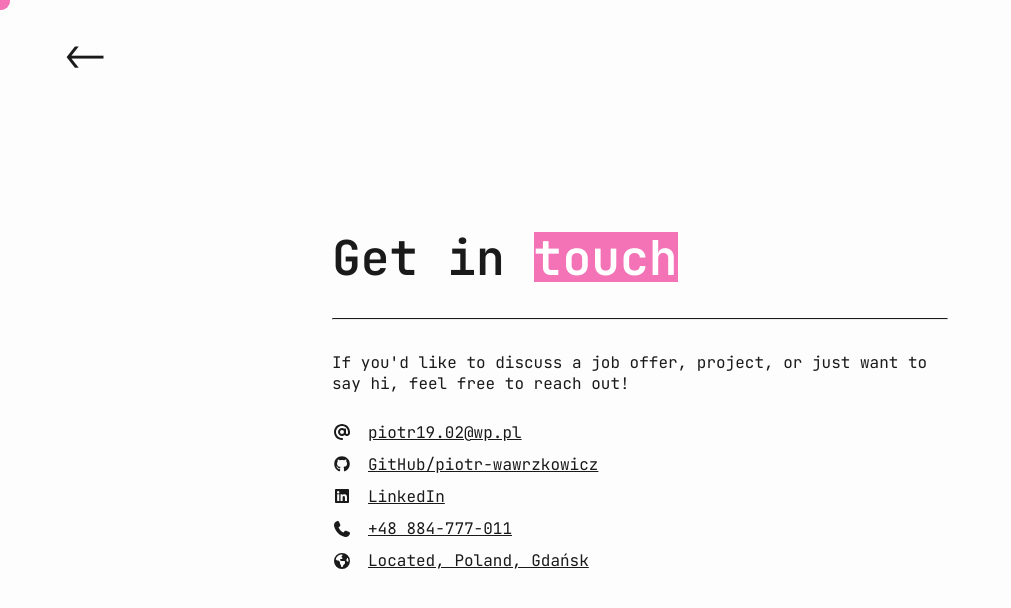
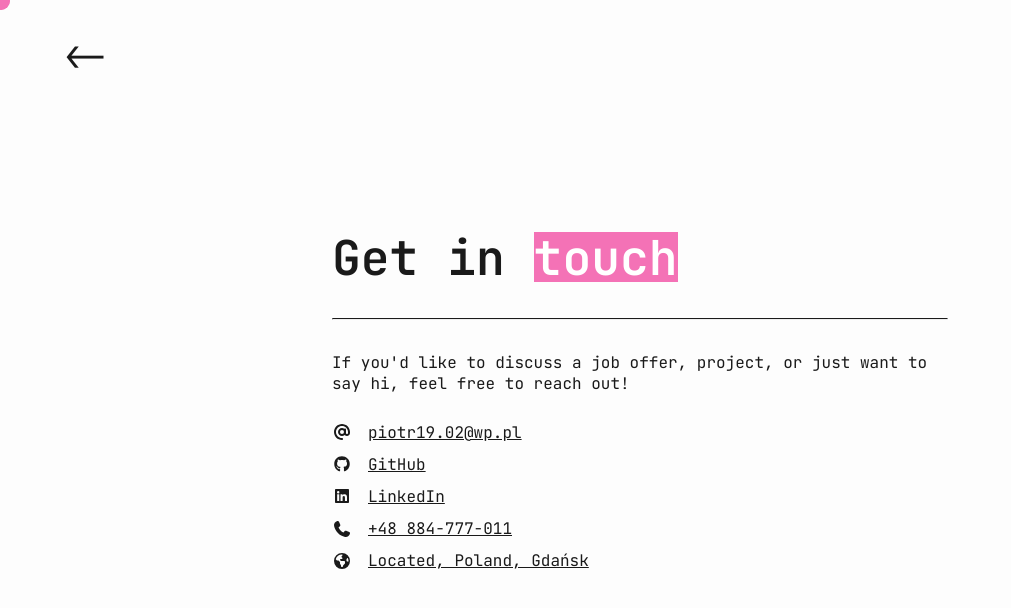
Before and after one commit to petterwaw/portfolio-site, a React (Vite) app: page /portfolio-site/contact in a window 1280 px wide. Shown: the top 608 px of the page, without its empty margins (0-1011 px from the left). Built offline with nearby package versions, Linux system fonts and the light colour scheme.

Commit message:
fix depoly

```diff
--- a/src/pages/Contact.jsx
+++ b/src/pages/Contact.jsx
@@ -18,7 +18,7 @@
           </div>
           <div className="contact-item">
             <FontAwesomeIcon className="contact-icon" icon={faGithub} />
-            <a href="https://github.com/piotr-wawrzkowicz" target="_blank" rel="noopener noreferrer">GitHub/piotr-wawrzkowicz</a>
+            <a href="https://github.com/petterwaw" target="_blank" rel="noopener noreferrer">GitHub</a>
           </div>
           <div className="contact-item">
             <FontAwesomeIcon icon={faLinkedin} />
```
